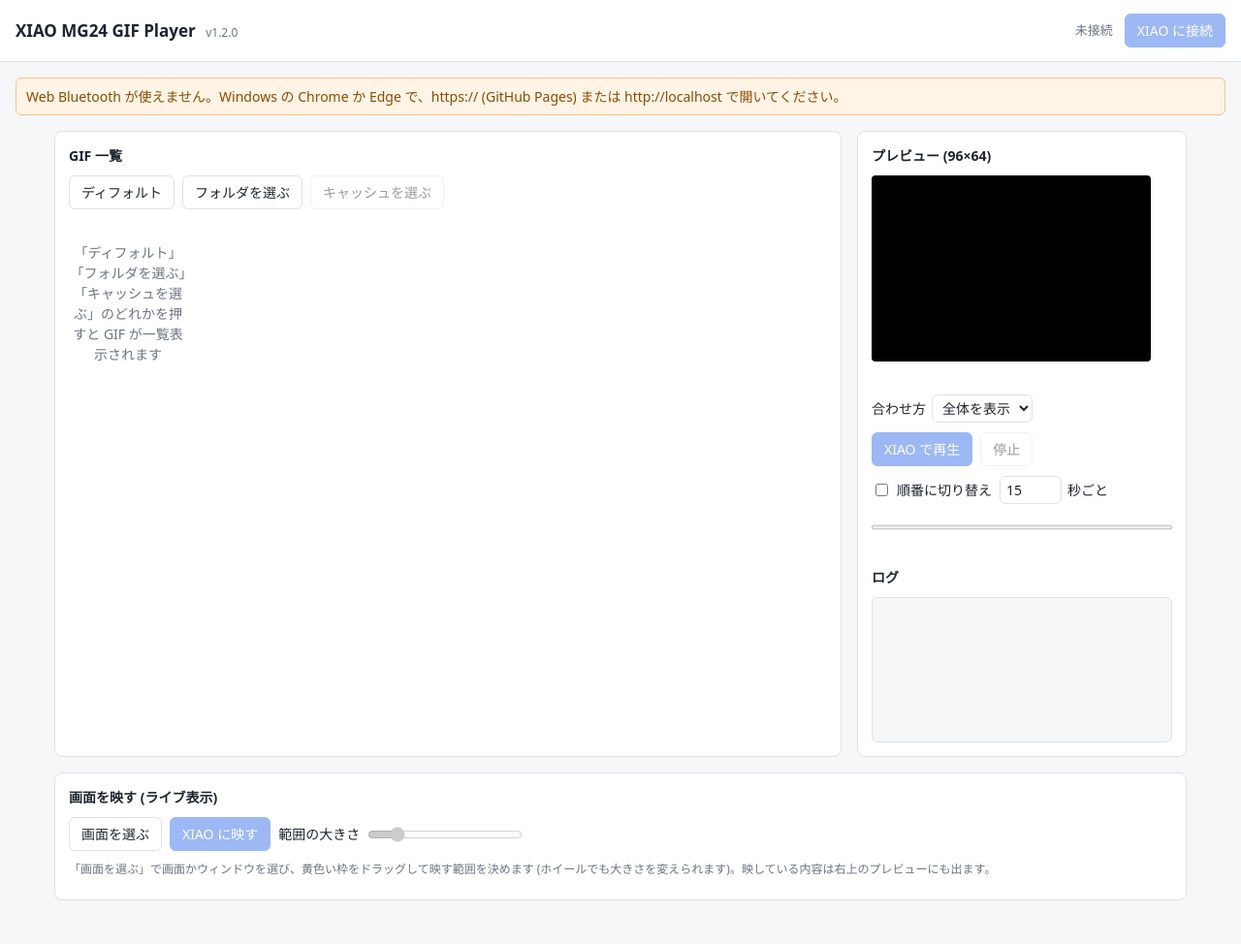
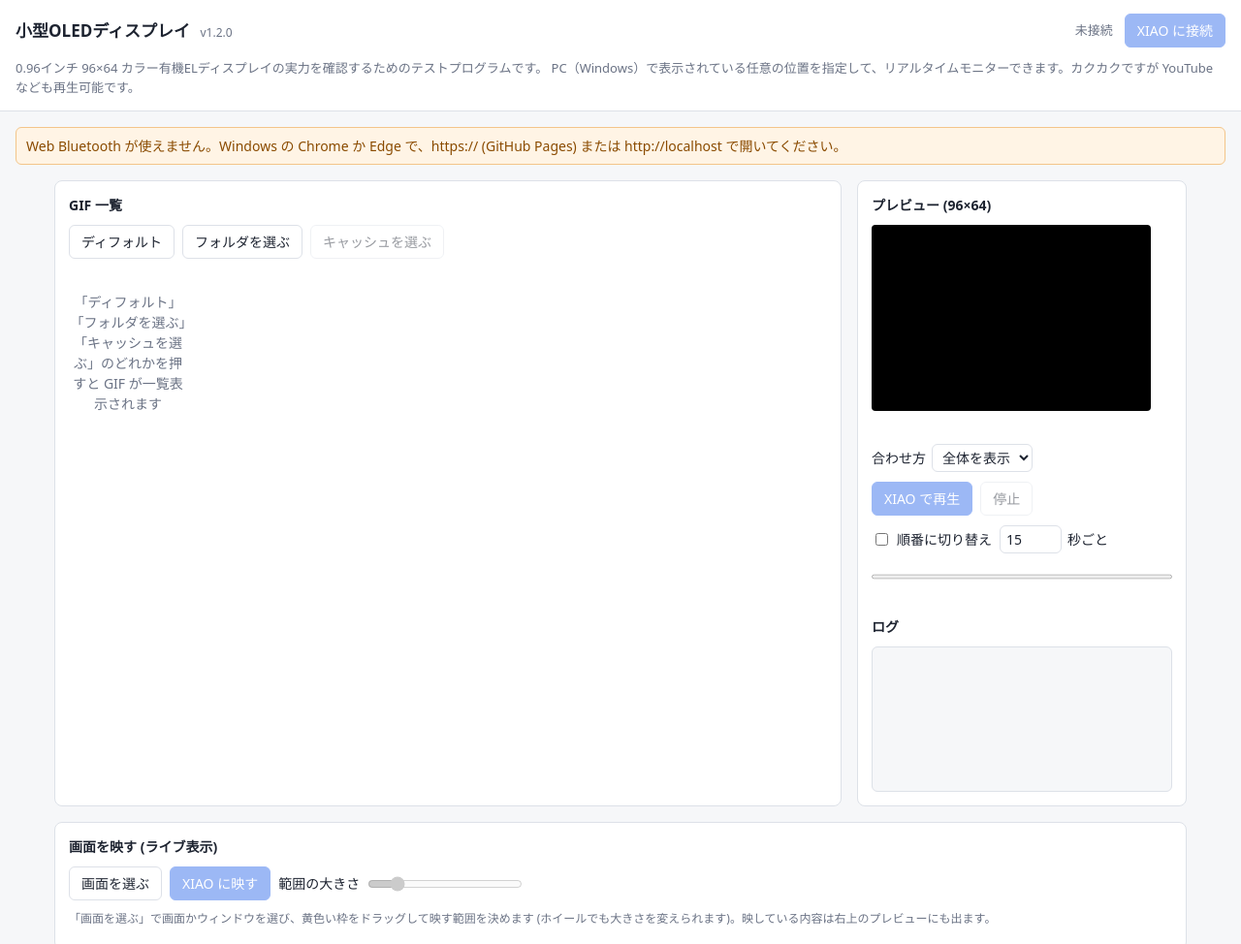
Before and after one commit to WestIsland34/XIAO-MG24, a plain HTML site: page docs/index.html in a window 1280 px wide. Shown: the top 974 px of the page at 97% size. Before the commit the page ends 945 px from the top, so only its background shows below. Drawn offline with Linux system fonts and the light colour scheme.

Commit message:
Web app: title 小型OLEDディスプレイ and a short description
Co-Authored-By: Claude Opus 5.5 <noreply@anthropic.com>

```diff
--- a/docs/index.html
+++ b/docs/index.html
@@ -3,7 +3,7 @@
 <head>
 <meta charset="utf-8">
 <meta name="viewport" content="width=device-width, initial-scale=1">
-<title>XIAO GIF Player</title>
+<title>小型OLEDディスプレイ</title>
 <style>
   :root {
     --bg: #f6f7f9; --panel: #ffffff; --text: #1d2330; --muted: #6b7385;
@@ -28,6 +28,7 @@
   header { padding: 14px 16px; border-bottom: 1px solid var(--line); background: var(--panel);
            display: flex; align-items: center; gap: 12px; flex-wrap: wrap; }
   header h1 { font-size: 17px; margin: 0; margin-right: auto; }
+  header .intro { flex-basis: 100%; margin: 0; font-size: 13px; color: var(--muted); }
   header h1 .ver { font-size: 12px; font-weight: normal; color: var(--muted); margin-left: 6px; }
   .item .noimg { width: 100%; aspect-ratio: 3 / 2; background: #000; border-radius: 4px; color: #888;
                  display: flex; align-items: center; justify-content: center; font-size: 11px; }
@@ -73,9 +74,11 @@
 </head>
 <body>
 <header>
-  <h1>XIAO MG24 GIF Player <span id="ver" class="ver"></span></h1>
+  <h1>小型OLEDディスプレイ <span id="ver" class="ver"></span></h1>
   <span id="bleStatus" class="status">未接続</span>
   <button id="btnConnect" class="primary">XIAO に接続</button>
+  <p class="intro">0.96インチ 96×64 カラー有機ELディスプレイの実力を確認するためのテストプログラムです。
+  PC（Windows）で表示されている任意の位置を指定して、リアルタイムモニターできます。カクカクですが YouTube なども再生可能です。</p>
 </header>
 <div id="warn" class="warn" hidden></div>
 <main>
```
